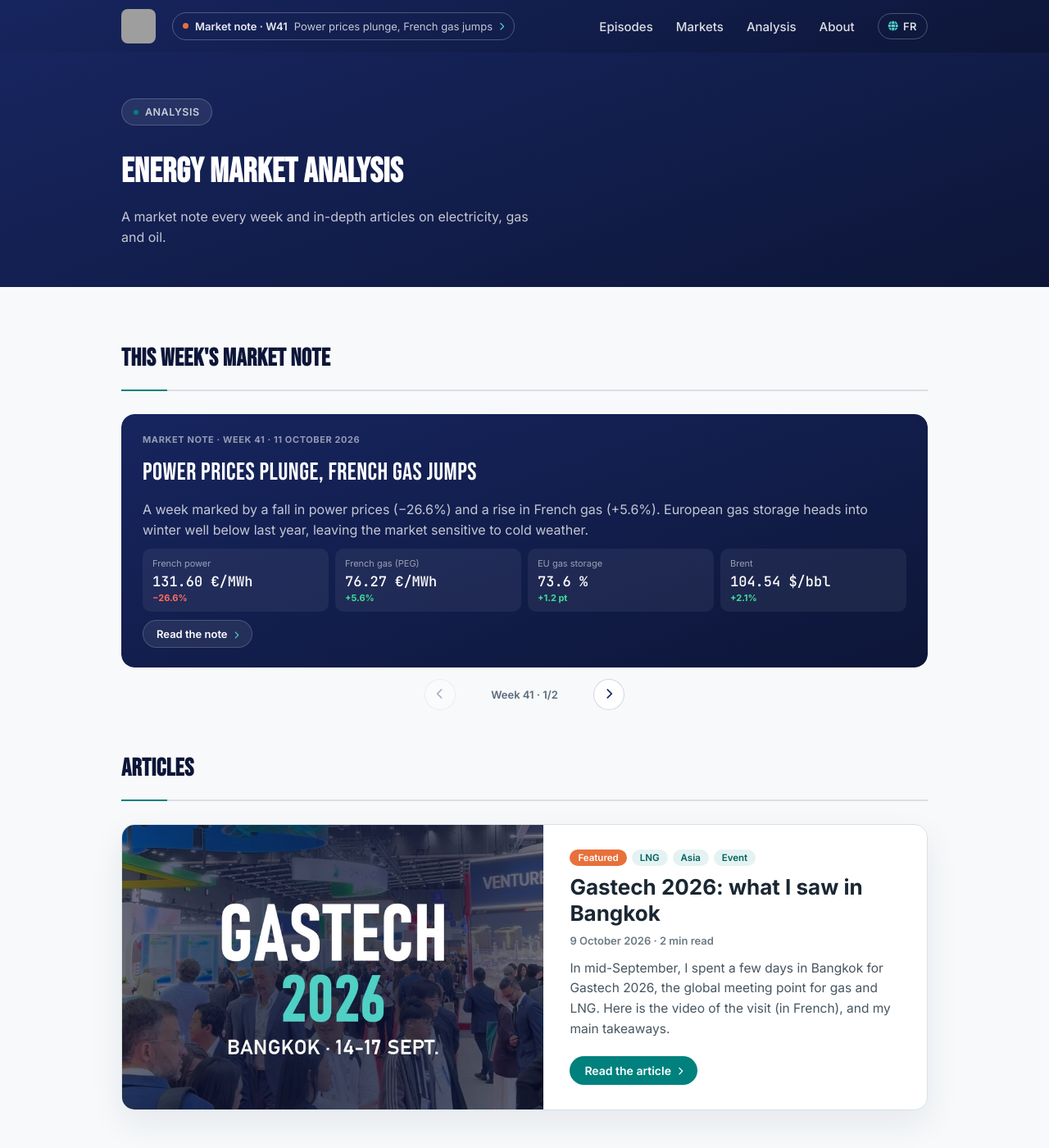
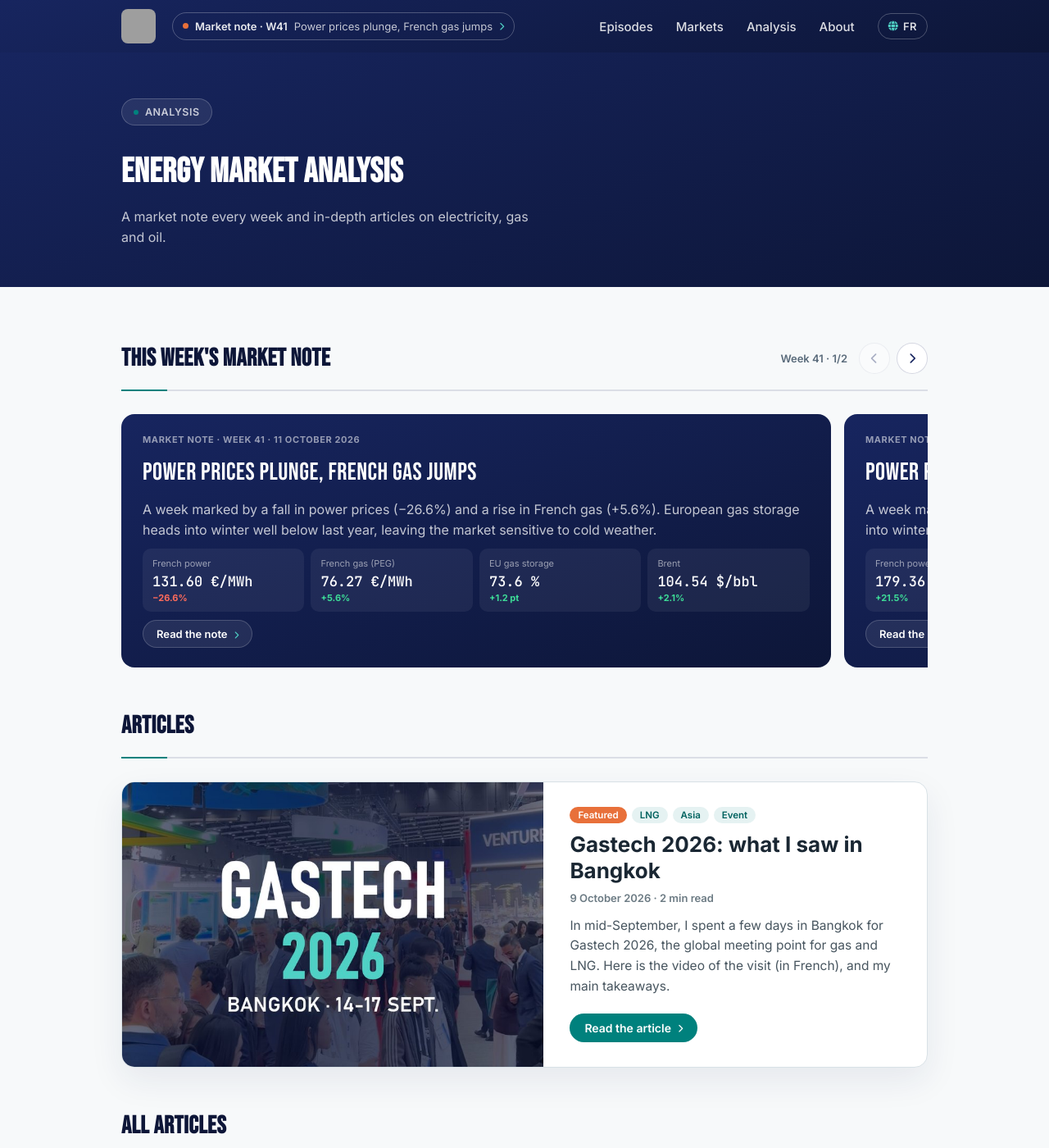
Before and after one commit to InsideEnergyMarkets/Inside-Energy-Markets, a Jekyll site: the page built from en/analysis/index.html, in a window 1280 px wide and 1400 px high. Shown: the whole window at 82% size. Built offline with Jekyll 4.4.1, drawn with Linux system fonts in a browser that asks for light colours; grey boxes are pictures that could not be loaded.

Commit message:
Aperçu carrousel : flèches en haut à droite, la note précédente dépasse pour inviter à balayer
Co-Authored-By: Claude Opus 5.5 <noreply@anthropic.com>

```diff
--- a/_includes/pages/blog.html
+++ b/_includes/pages/blog.html
@@ -13,21 +13,23 @@
   <div class="wrap">
     {% assign lnotes = site.notes | where: "lang", lang | sort: "date" | reverse %}
     {% if lnotes.size > 0 %}
-    <div class="section-head" id="notes"><h2>{{ t.blog.notes_title }}</h2></div>
-    {% comment %}Carrousel : la note la plus récente d'abord, flèches ou balayage vers les plus anciennes{% endcomment %}
-    <div class="nt-carousel" data-nt-carousel>
+    {% comment %}Carrousel : la note la plus récente d'abord ; flèches en haut à droite, la note suivante dépasse
+      un peu à droite pour inviter à balayer{% endcomment %}
+    <div class="nt-carousel{% if lnotes.size > 1 %} nt-carousel--multi{% endif %}" data-nt-carousel>
+      <div class="section-head" id="notes"><h2>{{ t.blog.notes_title }}</h2>
+        {% if lnotes.size > 1 %}
+        <div class="nt-nav">
+          <span class="nt-pos" aria-live="polite"></span>
+          <button type="button" class="nt-arrow" data-nt-dir="-1" aria-label="{{ t.blog.newer_note }}"><i class="fa-solid fa-chevron-left" aria-hidden="true"></i></button>
+          <button type="button" class="nt-arrow" data-nt-dir="1" aria-label="{{ t.blog.older_note }}"><i class="fa-solid fa-chevron-right" aria-hidden="true"></i></button>
+        </div>
+        {% endif %}
+      </div>
       <div class="nt-track" tabindex="0" aria-label="{{ t.blog.notes_title }}">
         {% for n in lnotes limit: 12 %}
         <div class="nt-slide" data-week="{{ t.note.week }} {{ n.week }}">{% include note-feature.html note=n visual=true %}</div>
         {% endfor %}
       </div>
-      {% if lnotes.size > 1 %}
-      <div class="nt-nav">
-        <button type="button" class="nt-arrow" data-nt-dir="-1" aria-label="{{ t.blog.newer_note }}"><i class="fa-solid fa-chevron-left" aria-hidden="true"></i></button>
-        <span class="nt-pos" aria-live="polite"></span>
-        <button type="button" class="nt-arrow" data-nt-dir="1" aria-label="{{ t.blog.older_note }}"><i class="fa-solid fa-chevron-right" aria-hidden="true"></i></button>
-      </div>
-      {% endif %}
     </div>
     {% endif %}
 
--- a/_layouts/default.html
+++ b/_layouts/default.html
@@ -1481,8 +1481,15 @@ document.querySelectorAll('[data-nt-carousel]').forEach(function (car) {
   var track = car.querySelector('.nt-track'), slides = car.querySelectorAll('.nt-slide'), pos = car.querySelector('.nt-pos');
   var arrows = car.querySelectorAll('[data-nt-dir]');
   if (!track || slides.length < 2) return;
-  // Largeur encore nulle au tout premier rendu : on reste sur la première note
-  function index() { var w = track.clientWidth; return w ? Math.max(0, Math.min(slides.length - 1, Math.round(track.scrollLeft / w))) : 0; }
+  // Position de chaque note dans la bande (les notes ne font pas toute la largeur : la suivante dépasse)
+  function left(i) { return slides[i].offsetLeft - slides[0].offsetLeft; }
+  function index() {
+    var best = 0;
+    for (var k = 1; k < slides.length; k++) {
+      if (Math.abs(left(k) - track.scrollLeft) < Math.abs(left(best) - track.scrollLeft)) best = k;
+    }
+    return best;
+  }
   function show(i) {
     if (pos) pos.textContent = slides[i].getAttribute('data-week') + ' · ' + (i + 1) + '/' + slides.length;
     arrows.forEach(function (b) {
--- a/assets/css/style.css
+++ b/assets/css/style.css
@@ -3061,14 +3061,17 @@ html.has-player .nav-note { display: inline-flex; }
 .vid-phone video::-webkit-media-controls-fullscreen-button { display: none; }
 
 /* Page Analyses : carrousel des notes (une note par vue, balayage natif sur mobile) */
-.nt-track { display: flex; overflow-x: auto; scroll-snap-type: x mandatory; scrollbar-width: none; border-radius: 16px; }
+.nt-track { display: flex; gap: 16px; overflow-x: auto; scroll-snap-type: x mandatory; scrollbar-width: none; }
 .nt-track::-webkit-scrollbar { display: none; }
 .nt-track:focus-visible { outline: 2px solid #00817d; outline-offset: 4px; }
 .nt-slide { flex: 0 0 100%; min-width: 0; scroll-snap-align: start; }
 .nt-slide .nt-feature { height: 100%; box-shadow: none; }
-.nt-nav { display: flex; align-items: center; justify-content: center; gap: 14px; margin-top: 14px; }
-.nt-pos { min-width: 140px; text-align: center; font: 600 13px 'Inter', sans-serif; color: var(--mut, #5a6b7b); }
+.nt-nav { display: flex; align-items: center; gap: 8px; }
+.nt-pos { margin-right: 6px; text-align: right; font: 600 13px 'Inter', sans-serif; color: var(--mut, #5a6b7b); }
 .nt-arrow { width: 38px; height: 38px; border-radius: 50%; border: 1px solid rgba(23, 37, 95, 0.18); background: #fff; color: #17255f; cursor: pointer;
   display: inline-grid; place-items: center; transition: border-color 0.15s ease, background 0.15s ease; }
 .nt-arrow:hover:not(:disabled) { border-color: #00817d; background: rgba(0, 129, 125, 0.06); color: #00817d; }
 .nt-arrow:disabled { opacity: 0.35; cursor: default; }
+.nt-carousel--multi .nt-slide { flex-basis: 88%; }
+.nt-carousel .section-head { gap: 12px; }
+@media (max-width: 640px) { .nt-carousel--multi .nt-slide { flex-basis: 86%; } .nt-pos { display: none; } }
```
Also changed, not shown: other parts of _layouts/default.html (+1 -1 lines).
